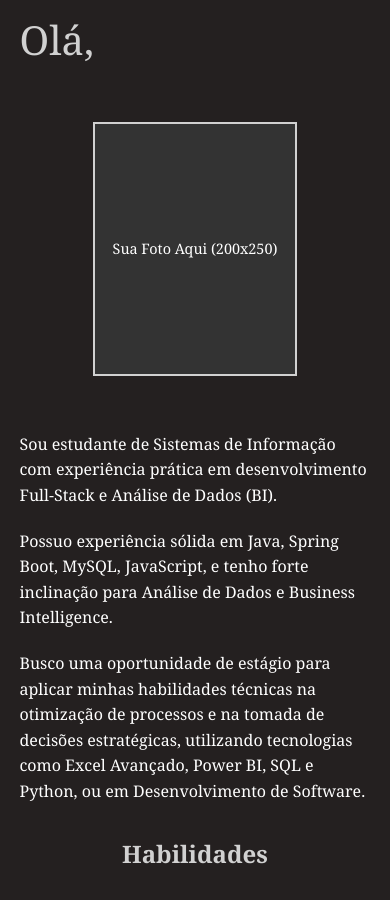
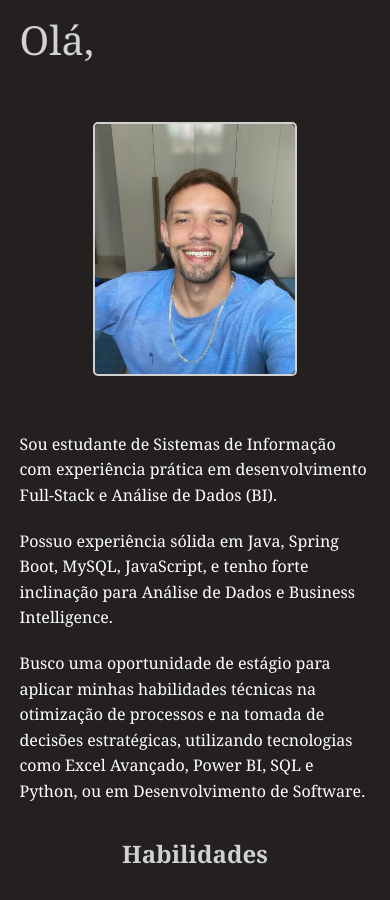
Before and after one commit to PedroFRSx/portfolioAtual, a plain HTML site: page index.html in a window 390 px wide. Shown: the part 920-1820 px from the top of the page. Drawn offline with Linux system fonts and the light colour scheme.

Commit message:
Ajuste na responsividade e adicionando foto de perfil

```diff
--- a/css/style.css
+++ b/css/style.css
@@ -142,6 +142,7 @@ body {
     text-align: center;
     padding-top: 100px;
 }
+/*minha imagem*/
 .foto-placeholder {
     width: 200px;
     height: 250px;
@@ -153,7 +154,18 @@ body {
     justify-content: center;
     color: var(--texto-geral);
     font-size: 0.9em;
+
+    border-radius: 5px;
 }
+/*minha imagem*/
+.foto-placeholder img {
+    width: 100%;
+    height: 100%;
+    object-fit: cover;
+    display: block;
+    border-radius: 5px;
+}
+
 .texto-sobre p {
     font-size: 1.1em;
     margin-bottom: 20px;
@@ -424,6 +436,7 @@ body {
     padding-top: 15px;
 }
 .nav-menu {
+    width: 100%;
     justify-content: center;
     margin-bottom: 10px;
 }
--- a/index.html
+++ b/index.html
@@ -68,7 +68,7 @@
 
                 <div class="foto-container animate-on-scroll" style="transition-delay: 0.3s;">
                     <div class="foto-placeholder">
-                        Sua Foto Aqui (200x250)
+                        <img src="img/fotoPerfil.jpeg" alt="Foto de Perfil">
                     </div>
                 </div>
             </div>
```
Also changed, not shown: img/fotoPerfil.jpeg (added). Lines whose indentation alone changed are shown as unchanged.
